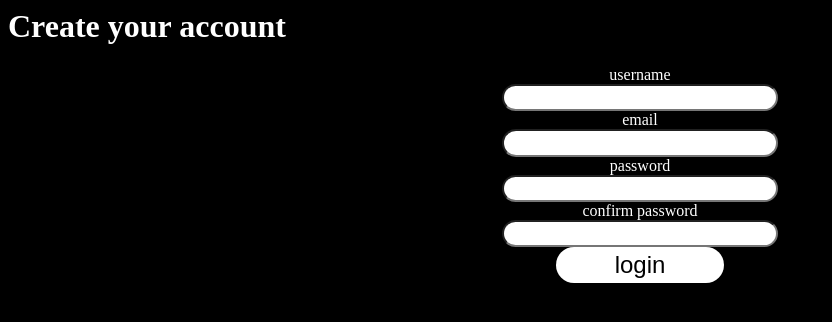
After one commit to danieldenton/day-planner, a Django app: page /signup in a window 1280 px wide. The commit adds this page. Shown: the top 322 px of the page, without its empty margins (0-832 px from the left). Run offline with Django 4.2, Linux system fonts and the light colour scheme; some web fonts are replaced.

Commit message:
signup form

```diff
--- a/dayplanner/daily/urls.py
+++ b/dayplanner/daily/urls.py
@@ -3,5 +3,6 @@ from . import views
 
 urlpatterns = [
     path('', views.home, name='home'),
-    path('login', views.login, name='login')
+    path('signup', views.signup, name='signup'),
+    path('daily', views.daily, name='daily'),
     ]
--- a/dayplanner/daily/views.py
+++ b/dayplanner/daily/views.py
@@ -1,11 +1,14 @@
-from lzma import FORMAT_ALONE
-from urllib import request
 from django.shortcuts import render
 from django.http import HttpResponse
+from .models import TaskList, Task
 
 # Create your views here.
 def home(request):
     return render(request, 'index.html')
 
-def login(request):
-    return render(request, 'login.html')
+def signup(request):
+    return render(request, 'signup.html')
+
+def daily(request, id):
+    tl = TaskList.objects.get(id=id)
+    return HttpResponse("<h1>%s" % tl.name)
--- a/dayplanner/static/style.css
+++ b/dayplanner/static/style.css
@@ -6,6 +6,7 @@
     font-family: 'ABeeZee';
 }
 
+/* homepage */
 #homepage {
     display: flex;
     flex-direction: column;
@@ -43,7 +44,6 @@
 #login {
     display: flex;
     flex-direction: column;
-    background-color: red;
     align-items: center;
     justify-content: space-around;
     width: 25em;
@@ -78,3 +78,24 @@
 #login-button:hover {
     background-color: orange;
 }
+
+#signup-div {
+    text-align: center;
+    color: orange;
+}
+
+#signup-link {
+    color: white;
+}
+
+#signup-link:hover {
+    color: red;
+}
+
+/* sign-up page */
+#signup-form {
+    display: flex;
+    flex-direction: column;
+    justify-content: space-around;
+    align-items: center;
+}
--- a/dayplanner/templates/login.html
+++ /dev/null
@@ -1 +0,0 @@
-<h1>You're logging in.</h1>
--- /dev/null
+++ b/dayplanner/templates/signup.html
@@ -0,0 +1,17 @@
+{% load static %}
+
+<link rel="stylesheet" href="{% static 'style.css' %}">
+
+<h1>Create your account</h1>
+
+<form method="POST" action="signup" id="signup-form">
+    <label>username</label>
+    <input type="text" class="inputs"/>
+    <label>email</label>
+    <input type="text" class="inputs"/>
+    <label>password</label>
+    <input type="text" class="inputs"/>
+    <label>confirm password</label>
+    <input type="text" class="inputs"/>
+    <button type="submit" id="login-button">login</button>
+</form>
```
Also changed, not shown: dayplanner/templates/index.html (+6 -1 lines), dayplanner/db.sqlite3, dayplanner/templates/daily.html (added).
